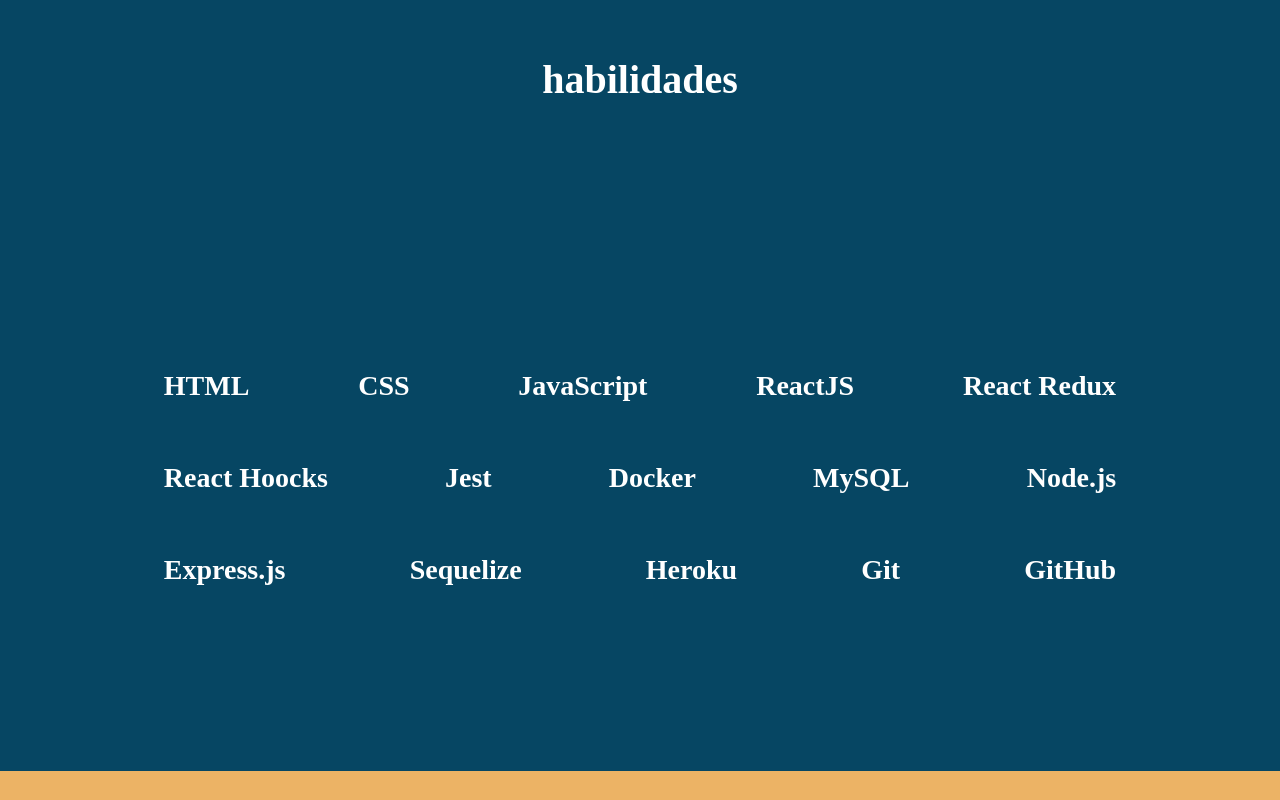
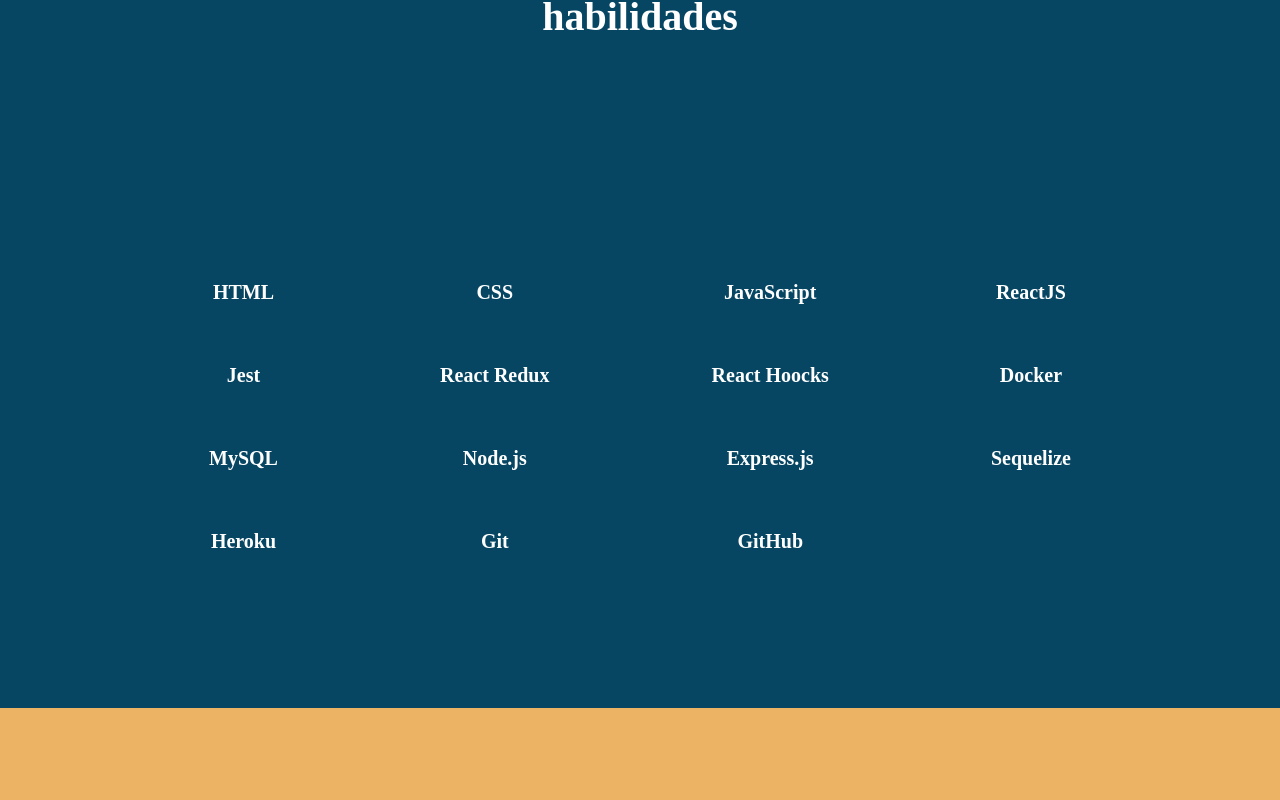
Before and after one commit to jvictorcabral/jvictorcabral.github.io, a React (Create React App) app: page / in a window 1280 px wide. Shown: the part 1629-2429 px from the top of the page. Built offline with nearby package versions, Linux system fonts and the light colour scheme.

Commit message:
fix: novas implementacoes do css responsive

```diff
--- a/src/App.css
+++ b/src/App.css
@@ -19,7 +19,7 @@
 @media screen and (min-width: 768px) {
   section {
   padding: 55px 10%;
-  height: 100vh;
+  /* height: 100vh; */
 
   }
 
--- a/src/components/AboutMe/AboutMe.css
+++ b/src/components/AboutMe/AboutMe.css
@@ -5,6 +5,10 @@
 .about-content {
   display: flex;
   flex-direction: column;
+}
+
+.paragraphs {
+  margin: 15px 0;
 }
 
 .paragraphs h1 {
--- a/src/components/Skills/Skills.css
+++ b/src/components/Skills/Skills.css
@@ -1,32 +1,50 @@
 #skills {
   background-color: #064663;
+  /* background-color: red; */
   color: white;
-  height: 100vh;
-
 }
 
 .flex-container {
-  display: flex;
-  justify-content: space-between;
+  display: grid;
   flex-wrap: wrap;
+  justify-content: space-around;
+  grid-template-columns: auto auto;
+
+  margin: 40px 0 70px;
 }
 
 .flex-item {
   font-weight: 900;
   list-style: none;
-  margin: 30px 3.5%;
+  margin: 30px 0;
   text-align: center;
-  font-size: 22px;
+  font-size: 20px;
 
 
 }
 
-@media screen and (min-width: 768px) {
+@media screen and (min-width: 620px) {
+
   .flex-container {
-    margin-bottom: 100px;
-  }
-
-  .flex-item {
-    font-size: 28px;
+    /* margin-bottom: 100px; */
+    grid-template-columns: auto auto auto;
   }
 }
+
+/* @media screen and (min-width: 768px) {
+    .flex-item {
+      font-size: 25px;
+    }
+} */
+
+@media screen and (min-width: 1200px) {
+  #skills {
+    height: 100vh;
+    }
+
+
+  .flex-container {
+    grid-template-columns: auto auto auto auto;
+
+  }
+}
--- a/src/components/Skills/Skills.jsx
+++ b/src/components/Skills/Skills.jsx
@@ -11,9 +11,9 @@
           <li className="flex-item">CSS</li>
           <li className="flex-item">JavaScript</li>
           <li className="flex-item">ReactJS</li>
+          <li className="flex-item">Jest</li>
           <li className="flex-item">React Redux</li>
           <li className="flex-item">React Hoocks</li>
-          <li className="flex-item">Jest</li>
           <li className="flex-item">Docker</li>
           <li className="flex-item">MySQL</li>
           <li className="flex-item">Node.js</li>
```
